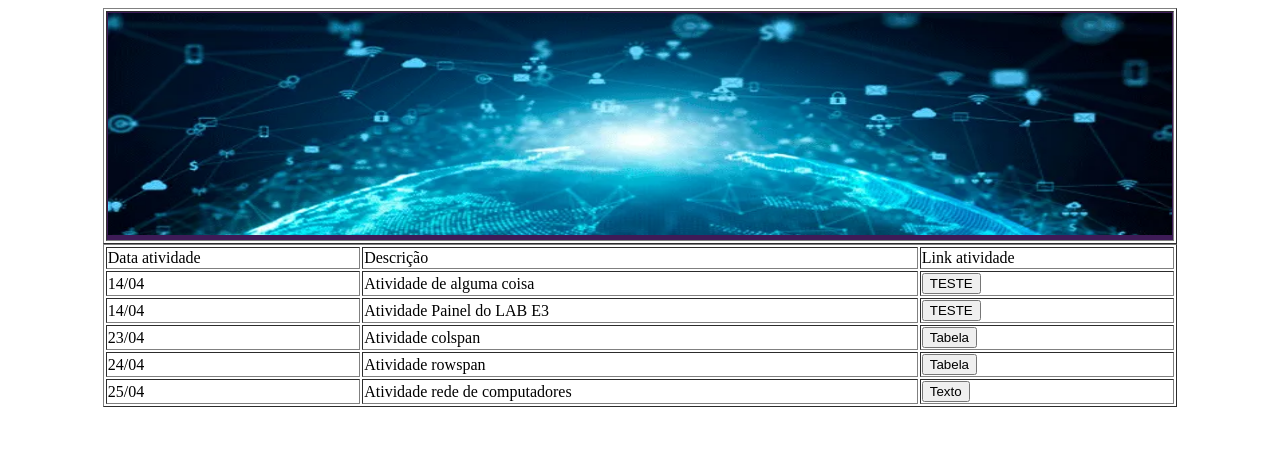
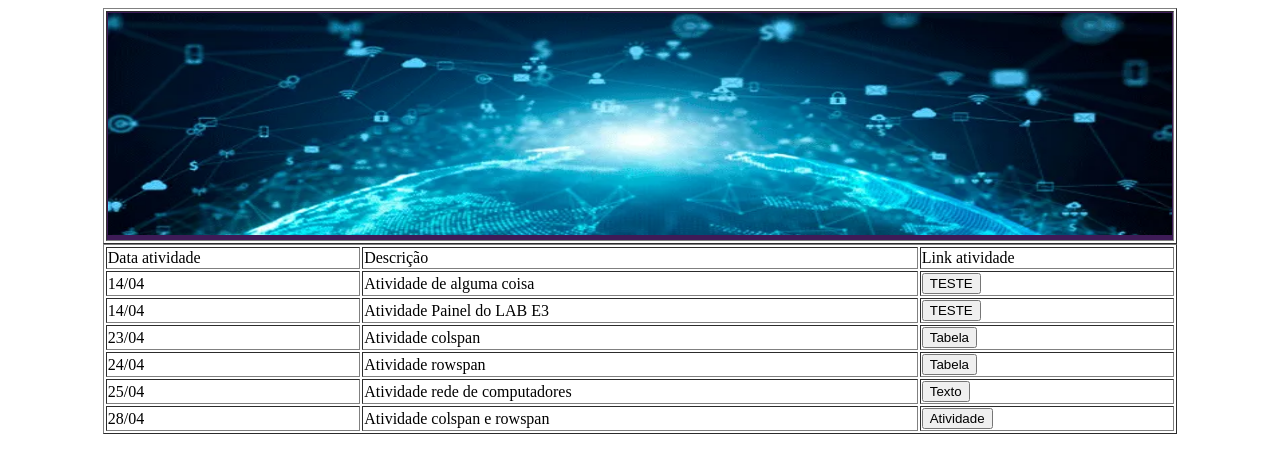
Before and after one commit to hernanegonsalves/html15-04, a plain HTML site: page index.html in a window 1280 px wide. Drawn offline with Linux system fonts and the light colour scheme.

Commit message:
Update index.html

```diff
--- a/index.html
+++ b/index.html
@@ -80,6 +80,17 @@
             <a href="redes2504.html"> <button>Texto </button> </a>
         </td>
     </tr>
+     <tr>
+        <td>
+            28/04
+        </td>
+        <td>
+            Atividade colspan e rowspan
+        </td>
+        <td>
+            <a href="exercico2804.html"> <button>Atividade </button> </a>
+        </td>
+    </tr>
   </table>
 
 
```
